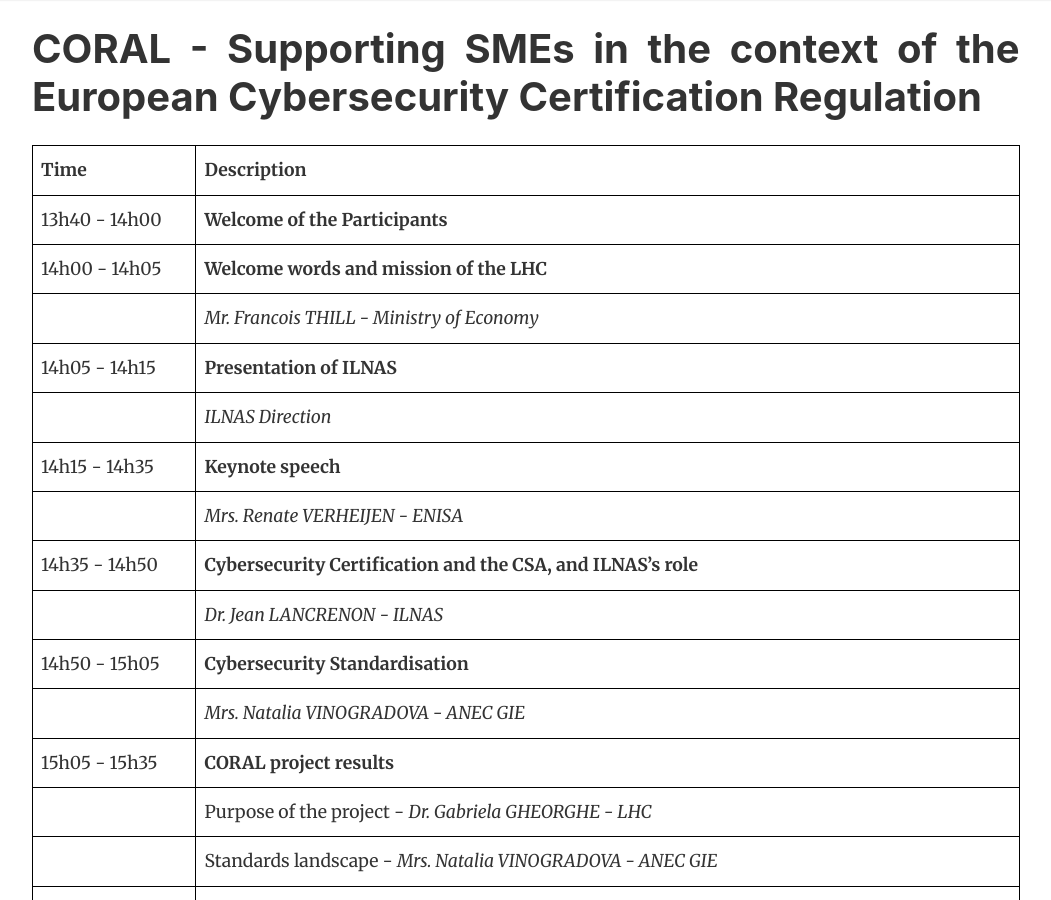
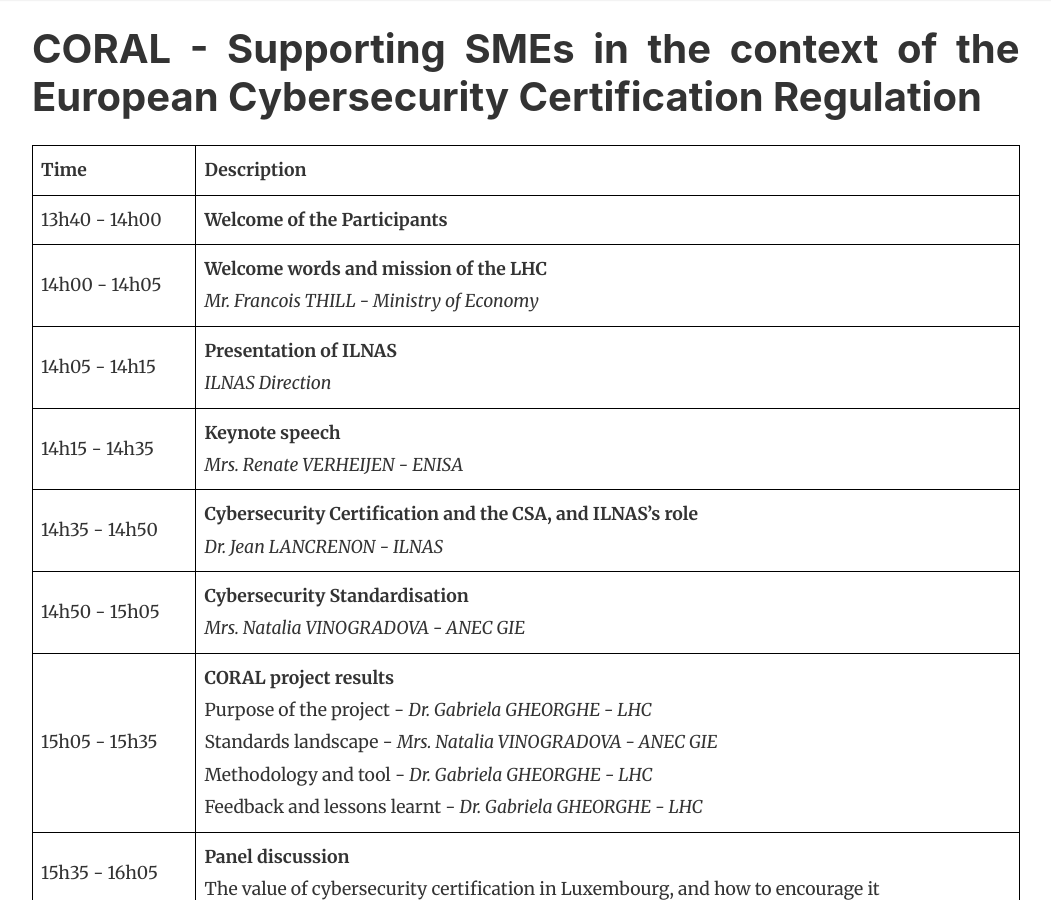
Before and after one commit to NC3-LU/coral-project, a Jekyll site: the page built from _posts/2023-09-01-CORAL-event-agenda.markdown, in a window 1280 px wide and 900 px high, scrolled down 955 px. Shown: the whole window, without its empty margins (68-1119 px from the left). Built offline with Jekyll 4.4.1, drawn with Linux system fonts in a browser that asks for light colours; nearby versions of some CDN libraries.

Commit message:
updated table new line in a cell

```diff
--- a/_posts/2023-09-01-CORAL-event-agenda.markdown
+++ b/_posts/2023-09-01-CORAL-event-agenda.markdown
@@ -24,25 +24,14 @@
 |Time | Description|
 | :--- | :---|
 | 13h40 - 14h00 | **Welcome of the Participants** |
-| 14h00 - 14h05 | **Welcome words and mission of the LHC** |
-|               | _Mr. Francois THILL - Ministry of Economy_ |
-| 14h05 - 14h15 | **Presentation of ILNAS** |
-|               | _ILNAS Direction_ |
-| 14h15 - 14h35  |**Keynote speech** |
-|                | _Mrs. Renate VERHEIJEN - ENISA_ |
-| 14h35 - 14h50  | **Cybersecurity Certification and the CSA, and ILNAS’s role** |
-|                | _Dr. Jean LANCRENON - ILNAS_ |
-| 14h50 - 15h05	 | **Cybersecurity Standardisation** |
-|                | _Mrs. Natalia VINOGRADOVA - ANEC GIE_ |
-| 15h05 - 15h35	 |**CORAL project results** |
-|                | Purpose of the project - _Dr. Gabriela GHEORGHE - LHC_ |
-|                | Standards landscape - _Mrs. Natalia VINOGRADOVA - ANEC GIE_ |
-|                | Methodology and tool - _Dr. Gabriela GHEORGHE - LHC_ |
-|                | Feedback and lessons learnt - _Dr. Gabriela GHEORGHE - LHC_ |
-| 15h35 - 16h05	 | **Panel discussion**|
-|                | The value of cybersecurity certification in Luxembourg, and how to encourage it |
-| 16h05 - 16h15  | **Closing remarks** |
-|                |  _Mr. Pascal STEICHEN - LHC_ |
+| 14h00 - 14h05 | **Welcome words and mission of the LHC** <br> _Mr. Francois THILL - Ministry of Economy_ |
+| 14h05 - 14h15 | **Presentation of ILNAS** <br> _ILNAS Direction_ |
+| 14h15 - 14h35  |**Keynote speech** <br> _Mrs. Renate VERHEIJEN - ENISA_ |
+| 14h35 - 14h50  | **Cybersecurity Certification and the CSA, and ILNAS’s role** <br> _Dr. Jean LANCRENON - ILNAS_ |
+| 14h50 - 15h05	 | **Cybersecurity Standardisation** <br> _Mrs. Natalia VINOGRADOVA - ANEC GIE_ |
+| 15h05 - 15h35	 |**CORAL project results** <br> Purpose of the project - _Dr. Gabriela GHEORGHE - LHC_ <br>Standards landscape - _Mrs. Natalia VINOGRADOVA - ANEC GIE_ <br> Methodology and tool - _Dr. Gabriela GHEORGHE - LHC_ <br> Feedback and lessons learnt - _Dr. Gabriela GHEORGHE - LHC_ |
+| 15h35 - 16h05	 | **Panel discussion** <br> The value of cybersecurity certification in Luxembourg, and how to encourage it |
+| 16h05 - 16h15  | **Closing remarks** <br> _Mr. Pascal STEICHEN - LHC_ |
 | 16h10 - 16h40  | **Networking Coffee** |
 
 
```
